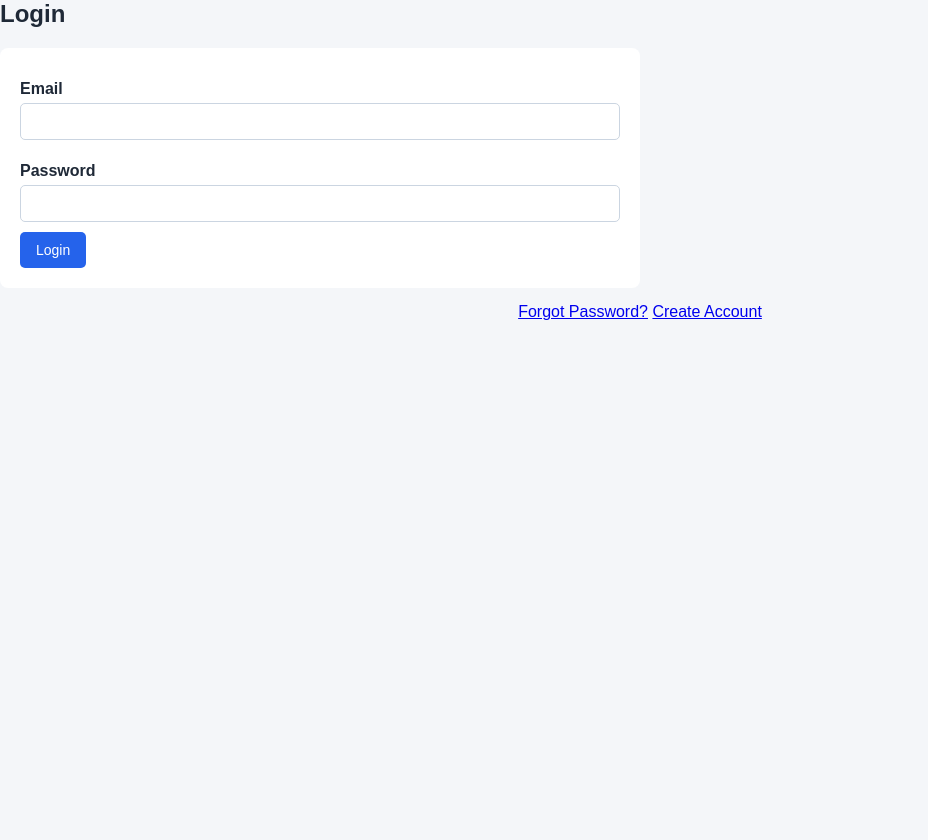
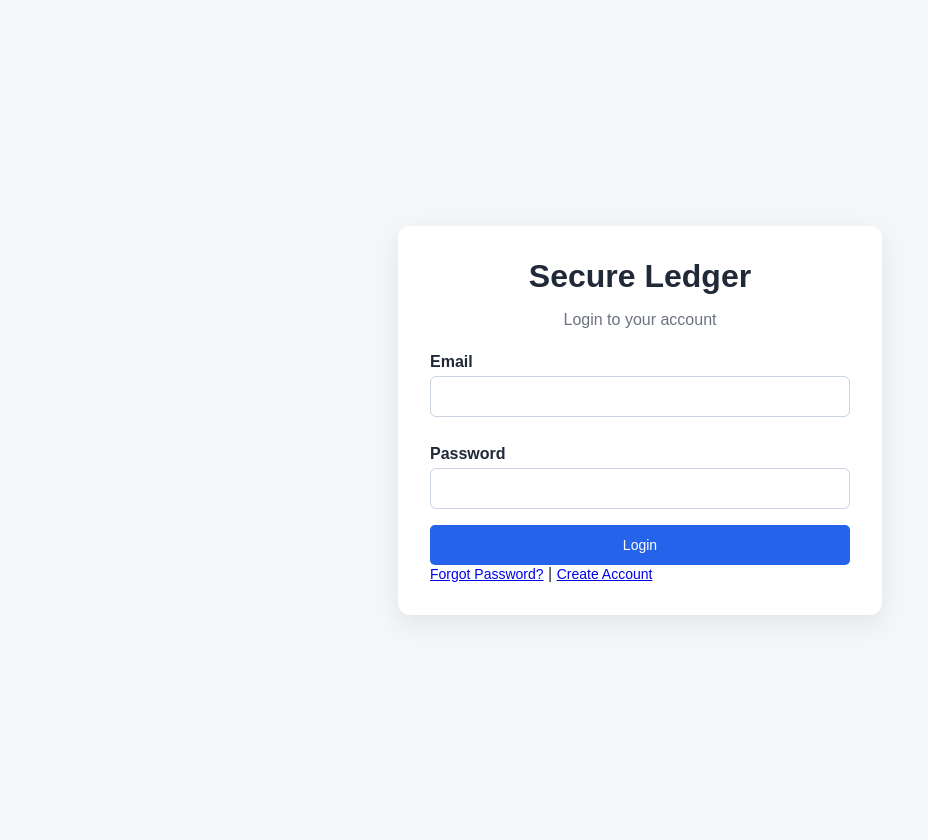
Before and after one commit to scottiesage/capstone, a PHP site: page /login.php in a window 1280 px wide. Shown: the whole page, without its empty margins (0-928 px from the left). Before the commit the page ends 320 px from the top, so only its background shows below. Run offline with PHP 8.4, Linux system fonts and the light colour scheme.

Commit message:
fixed login css

```diff
--- a/base.css
+++ b/base.css
@@ -173,3 +173,65 @@ textarea {
 .btn:hover {
     background-color: #1d4ed8;
 }
+/* =========================
+   AUTH PAGE (LOGIN ONLY)
+   ========================= */
+
+/* Center the login page */
+.auth-page {
+    min-height: 100vh;
+    display: flex;
+    justify-content: center;
+    align-items: center;
+    padding: 20px;
+}
+
+/* Login container */
+.auth-box {
+    width: 100%;
+    max-width: 420px;
+    background: #ffffff;
+    border-radius: 12px;
+    box-shadow: 0 8px 24px rgba(0, 0, 0, 0.08);
+    padding: 32px;
+}
+
+/* Title + subtitle */
+.auth-box h1 {
+    text-align: center;
+    margin-bottom: 6px;
+}
+
+.auth-box p {
+    text-align: center;
+    margin-bottom: 24px;
+    color: #6b7280;
+}
+
+/* 🔥 IMPORTANT: Override your global form styling ONLY here */
+.auth-box form {
+    background: transparent !important;
+    padding: 0 !important;
+    max-width: none !important;
+}
+
+/* Inputs */
+.auth-box input {
+    width: 100%;
+    padding: 12px;
+    border: 1px solid #cbd5e1;
+    border-radius: 6px;
+    margin-bottom: 16px;
+    box-sizing: border-box;
+}
+
+/* Button */
+.auth-box .btn {
+    width: 100%;
+    padding: 12px;
+}
+
+/* Links */
+.auth-box a {
+    font-size: 14px;
+}
--- a/login.php
+++ b/login.php
@@ -76,42 +76,36 @@ if ($_SERVER["REQUEST_METHOD"] === "POST") {
 </head>
 <body>
 
-<div class="container">
-    <h2>Login</h2>
+<div class="auth-page">
 
-    <?php if (!empty($errorMessage)): ?>
-        <div class="message-error"><?php echo htmlspecialchars($errorMessage); ?></div>
-    <?php endif; ?>
+    <div class="auth-box">
 
-    <?php if (!empty($successMessage)): ?>
-        <div class="message-success"><?php echo htmlspecialchars($successMessage); ?></div>
-    <?php endif; ?>
+        <h1 class="text-center">Secure Ledger</h1>
+        <p class="text-center">Login to your account</p>
 
-    <form method="POST" action="">
-        <label for="email">Email</label>
-        <input
-            type="email"
-            id="email"
-            name="email"
-            value="<?php echo isset($email) ? htmlspecialchars($email) : ''; ?>"
-            required
-        >
+        <form method="POST" action="login.php">
 
-        <label for="password">Password</label>
-        <input
-            type="password"
-            id="password"
-            name="password"
-            required
-        >
+            <div>
+                <label>Email</label>
+                <input type="email" name="email" required>
+            </div>
 
-        <button type="submit">Login</button>
-    </form>
+            <div>
+                <label>Password</label>
+                <input type="password" name="password" required>
+            </div>
 
-    <div style="text-align:center; margin-top:15px;">
-    <a class="register-link" href="forgot_password.php">Forgot Password?</a>
-    <a class="register-link" href="register.php">Create Account</a>
+            <button class="btn btn-primary btn-full">Login</button>
+
+        </form>
+
+        <div class="mt-3 text-center">
+            <a href="forgot_password.php">Forgot Password?</a> |
+            <a href="register.php">Create Account</a>
+        </div>
+
     </div>
+
 </div>
 
 </body>
```
